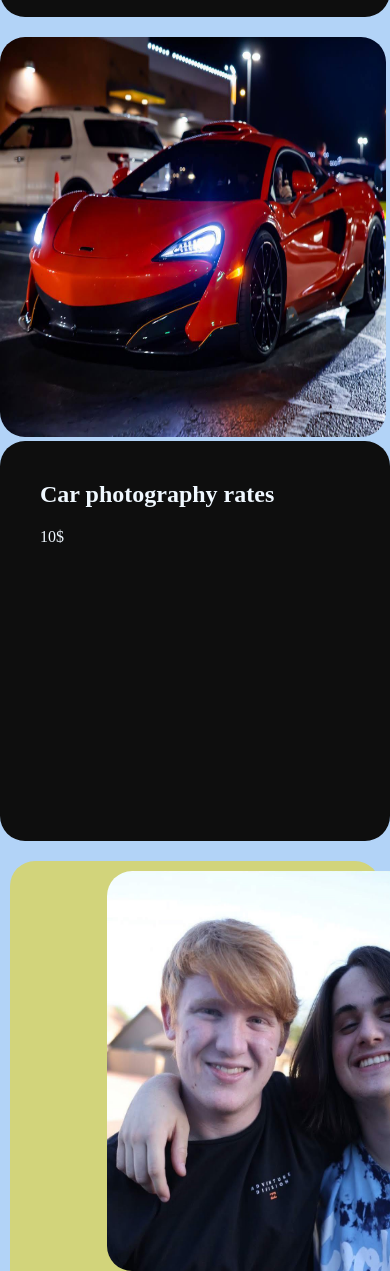
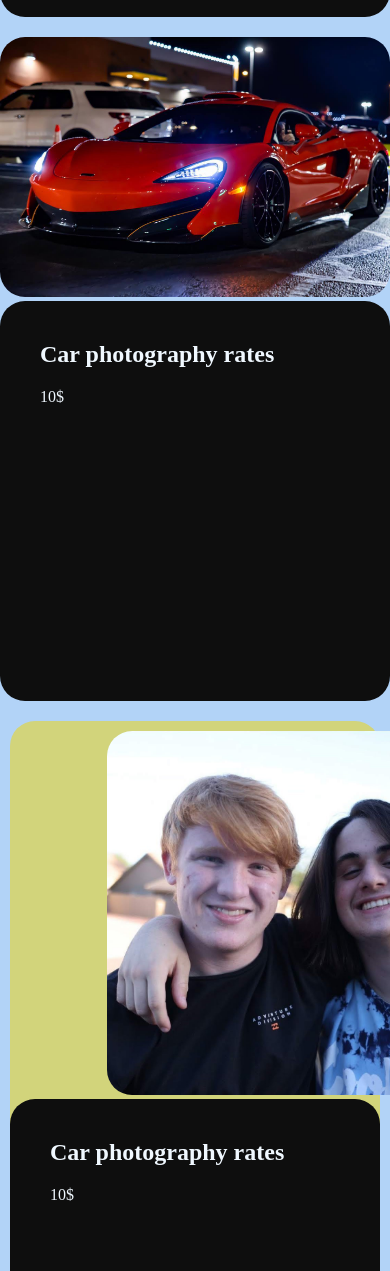
Before and after one commit to cosmiccat2/barretts-page, a plain HTML site: page index.html in a window 390 px wide. Shown: the part 474-1745 px from the top of the page. Drawn offline with Linux system fonts and the light colour scheme.

Commit message:
fixed mobile scaling

```diff
--- a/index.html
+++ b/index.html
@@ -13,7 +13,6 @@
     <div class="top">
       <div class="topitem"><a href="https://instagram.com/barrett_smith248?igshid=YmMyMTA2M2Y="><h3>barrett_smith248</h3></a></div>
       <div class="topitem">header link two</div>
-      <div class="topitem">header link three</div>
     </div>
   </div>
   <div class="head">
--- a/style.css
+++ b/style.css
@@ -66,8 +66,8 @@ h1{
 }
 #mclaren{
     border-radius: 25px;
-    height:400px;
-    max-width: 99%;
+    width:600px;
+    max-width: 100%;
 }
 #mclarentxt{
     background-color: #0e0e0e;
@@ -85,7 +85,6 @@ h1{
     align-items: center;
     justify-content: space-evenly;
     margin-top: 20px;
-    height: fit-content;
     flex-wrap: wrap;
     background-color: #d2d47b;
     margin-inline: 10px;
@@ -98,7 +97,7 @@ h1{
 }
 #face {
     border-radius: 25px;
-    height:400px;
+    width: 406px;
     margin-inline: 97px;
-    max-width: 99%;
+    max-width: 100%;
 }
```
Also changed, not shown: images/barrett_smith248-20221022-0002.jpg (renamed from images/mustang.jpg).
